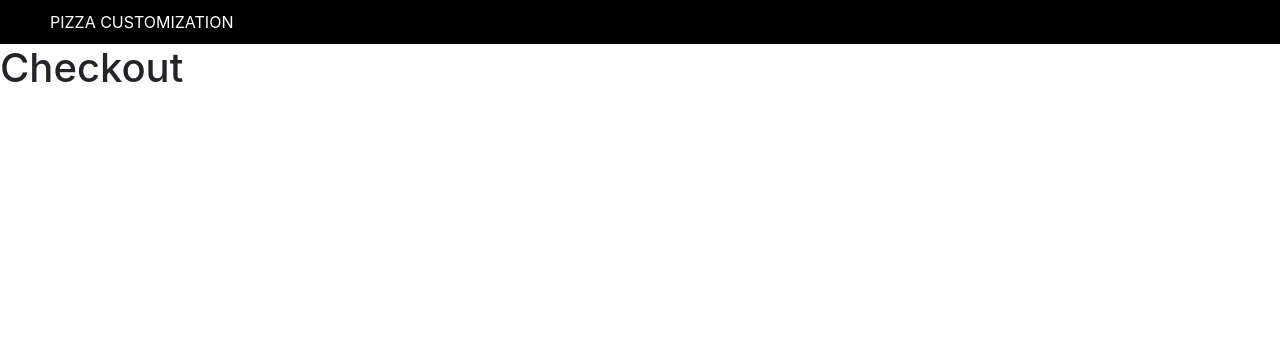
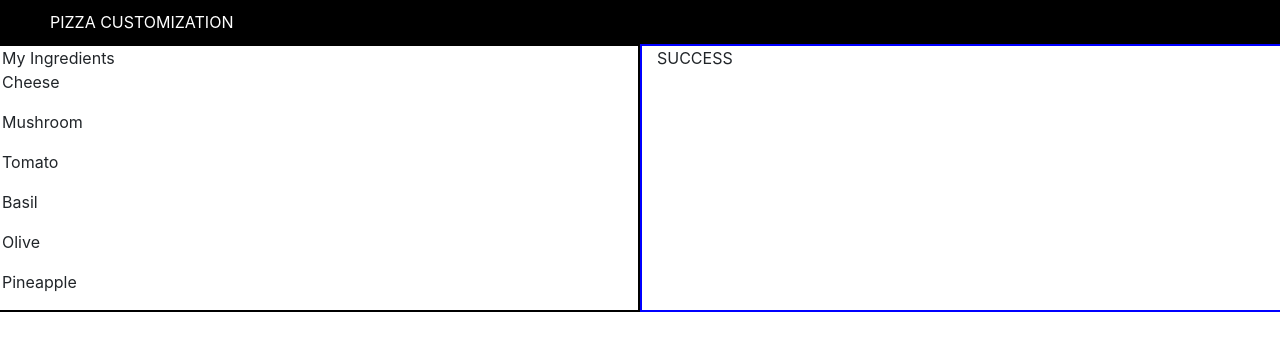
Before and after one commit to aalekh42/Pizza-Project-React-, a React (Create React App) app: page /checkout in a window 1280 px wide. Shown: the top 350 px of the page. Built offline with nearby package versions, Linux system fonts and the light colour scheme.

Commit message:
Using usehistory Api from react-router-dom,made changes in checkout page

```diff
--- a/src/App.js
+++ b/src/App.js
@@ -2,8 +2,6 @@ import React,{useState} from 'react';
 import Header from './components/Header';
 import Customize from './components/Customize';
 import Checkout from './components/Checkout';
-
-
 import {
   BrowserRouter as Router,
   Switch,
@@ -19,6 +17,7 @@ function App() {
     olive:false,
     pineapple:false
   });
+
   return (
     <div className="App">
       <Header />
@@ -28,7 +27,7 @@ function App() {
               <Customize ingredients={ingredients} setIngredients={setIngredients}/>
             </Route>
             <Route path="/checkout">
-              <h1>Checkout</h1>
+              <Checkout ingredients={ingredients} />
             </Route>
         </Switch>
       </Router>
--- a/src/components/Checkout.js
+++ b/src/components/Checkout.js
@@ -1,16 +1,24 @@
 import React from 'react';
 
-export default function Checkout(){
+export default function Checkout({ingredients}){
 return(
-    <div className="container">
+    <>
         <div className="row">
-            <div className="col col-12">
-                <div>HELLO THERE</div>
+            <div className="col" style={{border:"2px solid black"}}>
+                <div>My Ingredients</div>
+                {Object.keys(ingredients).map((ingredients)=>{
+                    return(
+                            <p>
+                                {ingredients[0].toUpperCase()}
+                                {ingredients.substr(1)}
+                            </p>
+                    );
+                    })}
             </div>
-            <div className="col col-12">
-                <div>BC</div>
+            <div className="col" style={{border:"2px solid blue"}}>
+                <div>SUCCESS</div>
             </div>
         </div>
-    </div>
+    </>
 )
 }
--- a/src/components/Customize.js
+++ b/src/components/Customize.js
@@ -7,11 +7,13 @@ import Basil from '../assets/Basil.png';
 import Tomato from '../assets/Tomato.png';
 import Mushroom from '../assets/Mushroom.png';
 import {motion} from 'framer-motion';
+import { useHistory } from "react-router-dom";
 
 
 
 export default function Customize({ingredients,setIngredients}){
 
+    let history = useHistory();
     const onChange = (event, name) => {
 
         let newIngredients = JSON.parse(JSON.stringify(ingredients));
@@ -164,7 +166,11 @@ return(
                     />
                     <span className="checkmark"></span>
                 </label>
+                <button onClick={() => history.push("/checkout")} className="proceedToCheckout">
+                    Proceed to Checkout
+                </button>
             </div>
+
         </div>
     </>
 )
```
Also changed, not shown: 1 other file (tests, documents, lock files or other folders).
